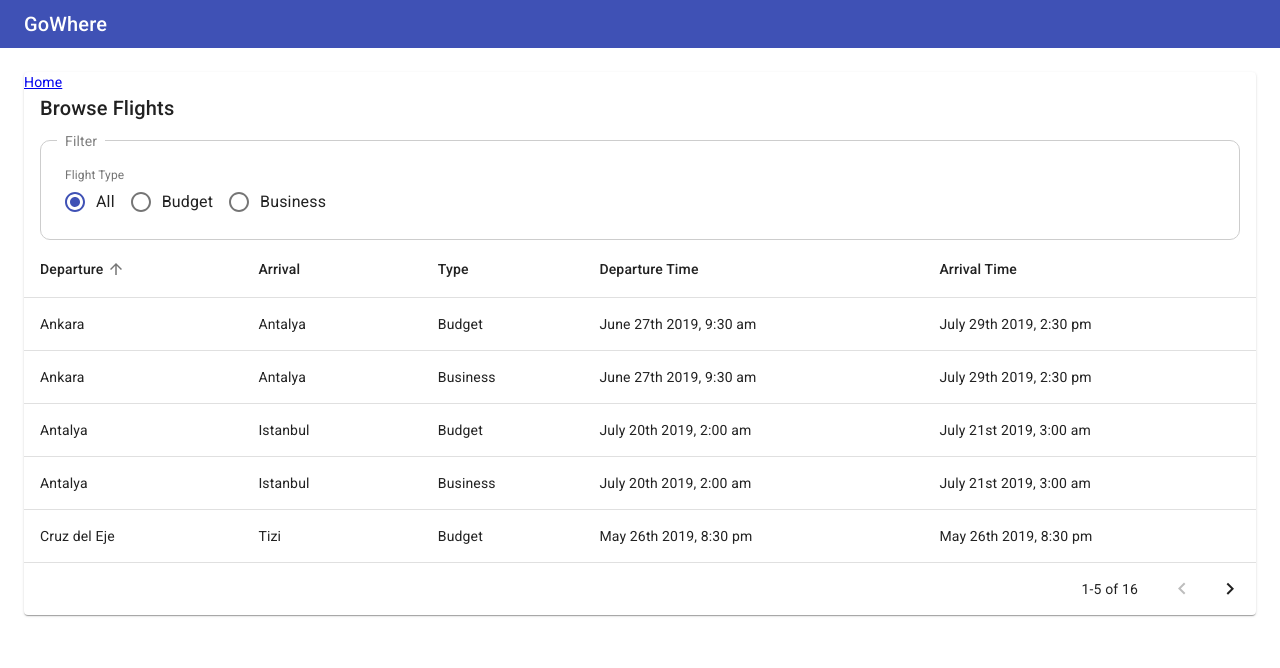
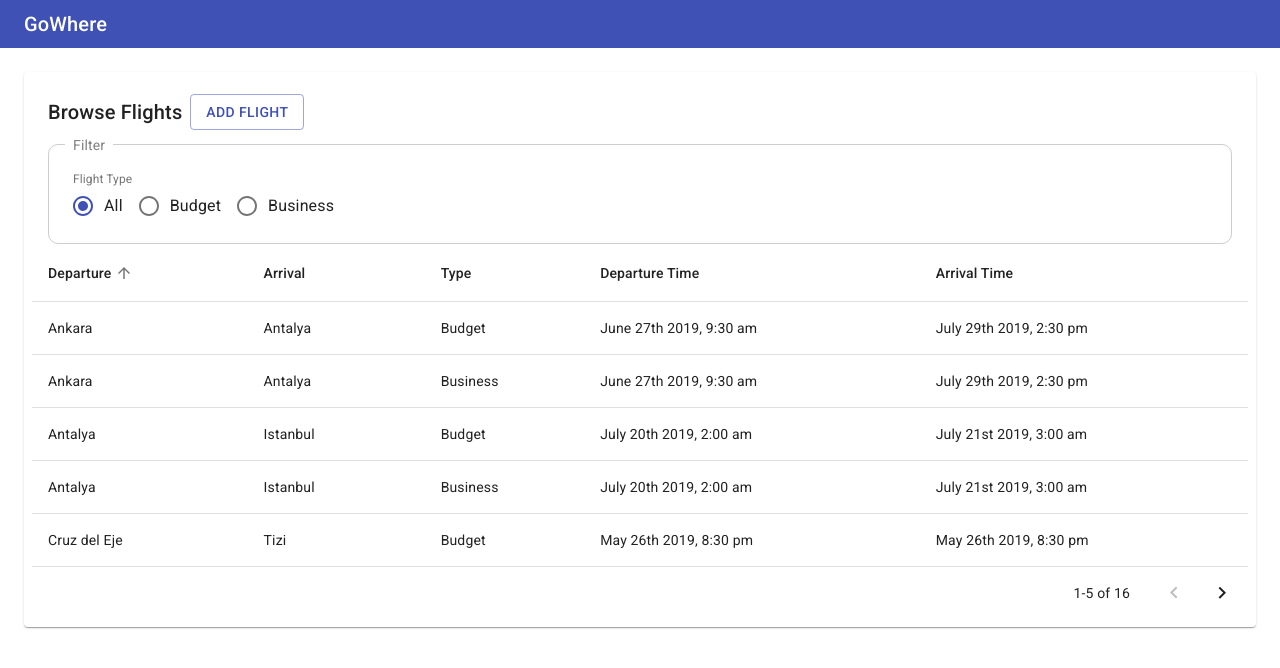
Before and after one commit to thetminko/poc-react-test, a React (Create React App) app: page / in a window 1280 px wide. Shown: the top 668 px of the page. Built offline with nearby package versions, Linux system fonts and the light colour scheme.

Commit message:
Add flight

```diff
--- a/src/components/add_flight/AddFlightFormModal.jsx
+++ b/src/components/add_flight/AddFlightFormModal.jsx
@@ -1,3 +1,4 @@
+/* eslint-disable react-hooks/exhaustive-deps */
 import React, { useState, useEffect } from 'react';
 import {
   TextField, makeStyles, Typography, Grid, Button, Divider, Modal, CircularProgress
@@ -173,14 +174,13 @@ const AddFlightForm = props => {
     if (props.addStatus === 'SUCCESS') {
       onReset();
     }
-    // eslint-disable-next-line react-hooks/exhaustive-deps
   }, [props.addStatus]);
 
   return (
     <div className={modalBackdrop}>
       <Modal open className={root}>
         <div className={container}>
-          <PageHeader header={'Add Flight'} />
+          <PageHeader header={Label.ADD_FLIGHT} />
           <Typography variant="body2" className={formNote}>
             Note: All fields are required to fill in
           </Typography>
--- a/src/components/common/PageHeader.jsx
+++ b/src/components/common/PageHeader.jsx
@@ -2,17 +2,31 @@ import React from 'react';
 import { makeStyles, Typography } from '@material-ui/core';
 
 const styles = makeStyles(theme => ({
+  root: {
+    display: 'flex',
+    alignItems: 'center'
+  },
   header: {
     paddingBottom: theme.spacing(2),
+  },
+  rightComponentStyle: {
+    marginLeft: theme.spacing(1),
+    marginRight: theme.spacing(1)
   }
 }));
 
 const PageHeader = props => {
-  const { header } = styles();
+  const { root, header, rightComponentStyle } = styles();
   return (
-    <Typography variant="h6" className={[header, props.style]}>
-      {props.header}
-    </Typography>
+    <div className={root}>
+      <Typography variant="h6" className={[header, props.style]}>
+        {props.header}
+      </Typography>
+      {
+
+        props.rightComponent && (<div className={rightComponentStyle}>{props.rightComponent}</div>)
+      }
+    </div>
   );
 };
 
--- a/src/components/flight_listing/FlightListingTable.jsx
+++ b/src/components/flight_listing/FlightListingTable.jsx
@@ -1,6 +1,6 @@
 /* eslint-disable react-hooks/exhaustive-deps */
 import React, { useState, useEffect, useCallback } from 'react';
-import { TableContainer, Table, TableBody, TableRow, TableCell, TablePagination, makeStyles } from "@material-ui/core";
+import { TableContainer, Table, TableBody, TableRow, TableCell, TablePagination } from "@material-ui/core";
 import { connect } from 'react-redux';
 import { FlightAction } from '../../redux/action_creators';
 import { FlightType, SortOrderDirection, DateTimeFormat } from '../../constants';
@@ -9,7 +9,6 @@ import TableHeader from './TableHeader';
 import FilterHeader from './FilterHeader';
 import { sortArrayOfObjByKey } from '../../utils';
 import moment from 'moment';
-import { PageHeader } from '../common';
 
 const SortKey = {
   DEPARTURE: 'departure',
@@ -39,19 +38,11 @@ const TableHeaders = [
   { label: 'Arrival Time', sortable: false }
 ];
 
-const styles = makeStyles((theme) => ({
-  pageHeader: {
-    paddingLeft: theme.spacing(2)
-  }
-}));
-
 const FlightListingTable = props => {
   const [data, setData] = useState([...InitialState.data]);
   const [currentPage, setCurrentPage] = useState(InitialState.currentPage);
   const [filter, setFilter] = useState({ ...InitialState.filter });
   const [sortOrder, setSortOrder] = useState({ ...InitialState.order });
-
-  const { pageHeader } = styles();
 
   useEffect(() => {
     props.fetchFlights();
@@ -129,7 +120,6 @@ const FlightListingTable = props => {
 
   return (
     <>
-      <PageHeader header={'Browse Flights'} style={pageHeader} rightComponent={{}} />
       <FilterHeader filter={filter} setFlightTypeFilter={event => setFilter({ flightType: event.target.value })} />
       <TableContainer>
         <Table>
--- a/src/constants/Label.js
+++ b/src/constants/Label.js
@@ -3,7 +3,8 @@ const Label = {
   ARRIVAL: 'arrival',
   UNSAVED_CHANGES: 'You unsaved changes will be lost. Are you sure you want to go to listing page?',
   DEPARTURE_REQUIRED: 'Please enter departure city',
-  ARRIVAL_REQUIRED: 'Please enter arrival city'
+  ARRIVAL_REQUIRED: 'Please enter arrival city',
+  ADD_FLIGHT: 'Add Flight'
 };
 
 export default Label;
--- a/src/pages/FlightListing.jsx
+++ b/src/pages/FlightListing.jsx
@@ -1,19 +1,38 @@
 import React from 'react';
-import { Paper } from '@material-ui/core';
+import { Paper, makeStyles, Button } from '@material-ui/core';
 import { FlightListingTable } from '../components/flight_listing';
 import { Link, useLocation } from 'react-router-dom';
+import { PageHeader } from '../components/common';
+import { Label } from '../constants';
+
+
+const styles = makeStyles((theme) => ({
+  root: {
+    padding: theme.spacing(1)
+  },
+  pageHeader: {
+    paddingTop: theme.spacing(2),
+    paddingLeft: theme.spacing(2)
+  }
+}));
 
 const FlightListing = props => {
   const location = useLocation();
+  const { root, pageHeader } = styles();
+
   return (
     <>
-      <Paper>
-        <Link className="link" to={{
-          pathname: '/flight/add',
-          state: { background: location }
-        }}>
-          Home
-          </Link>
+      <Paper className={root}>
+        <PageHeader header={'Browse Flights'} style={pageHeader} rightComponent={
+          <Button variant={'outlined'} color={'primary'}
+            component={Link}
+            to={{
+              pathname: '/flight/add',
+              state: { background: location }
+            }}>
+            {Label.ADD_FLIGHT}
+          </Button>
+        } />
         <FlightListingTable />
       </Paper>
     </>
@@ -21,38 +40,3 @@ const FlightListing = props => {
 };
 
 export default FlightListing;
-
-// class FlightListing extends React.Component {
-
-//   state = {
-//     loading: true
-//   };
-
-//   componentDidMount() {
-//     // Currently, just fetch all flights
-//     this.props.fetchFlights(FlightType.ALL);
-//   }
-
-//   componentDidUpdate(prevProps, prevState) {
-//     if (JSON.stringify(prevProps.flights) !== JSON.stringify(this.props.flights)) {
-//       this.setState({ loading: false });
-//     }
-//   }
-
-//   render() {
-//     return (
-
-//     );
-//   }
-// }
-
-// const mapStateToProps = state => ({
-//   flights: state.flights.data,
-//   flightError: state.flights.error
-// });
-
-// const mapDispatchToProps = {
-//   fetchFlights: FlightAction.fetchFlights
-// };
-
-// export default withRouter(connect(mapStateToProps, mapDispatchToProps)(FlightListing));
```
